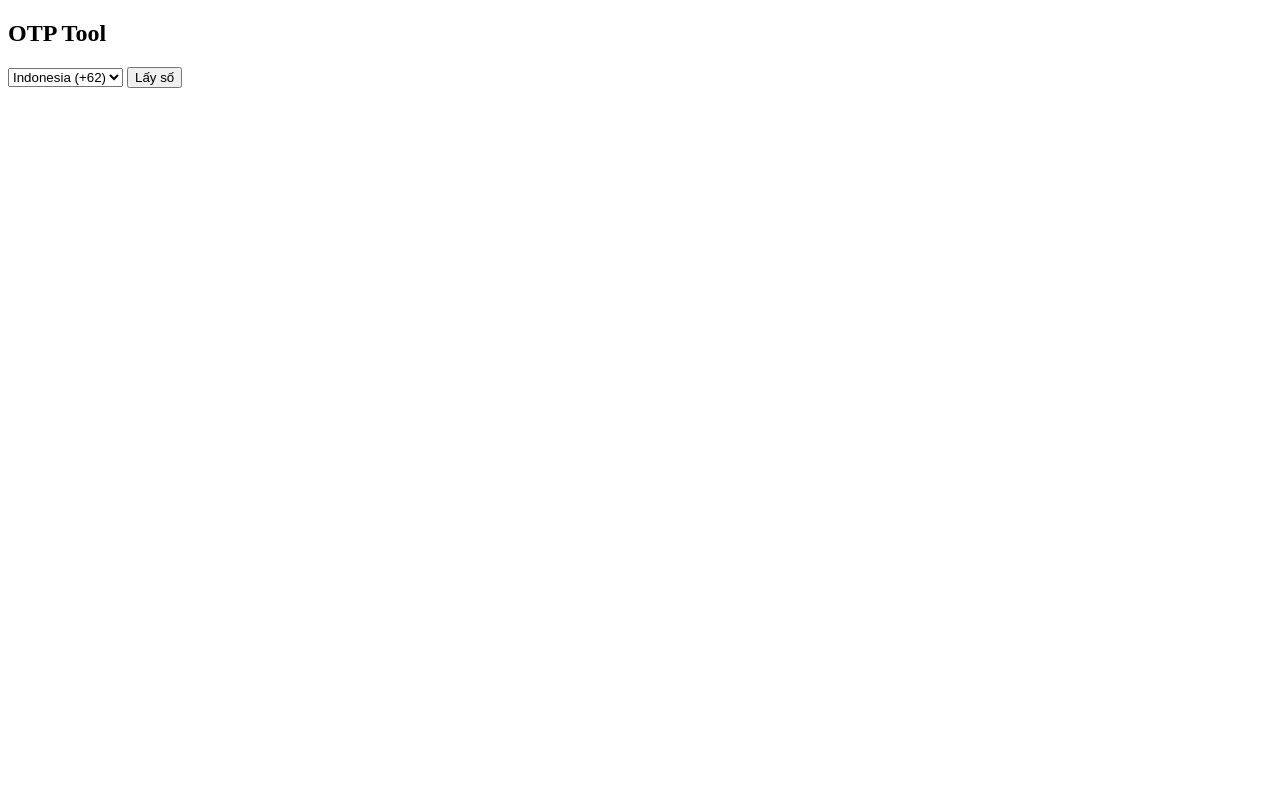
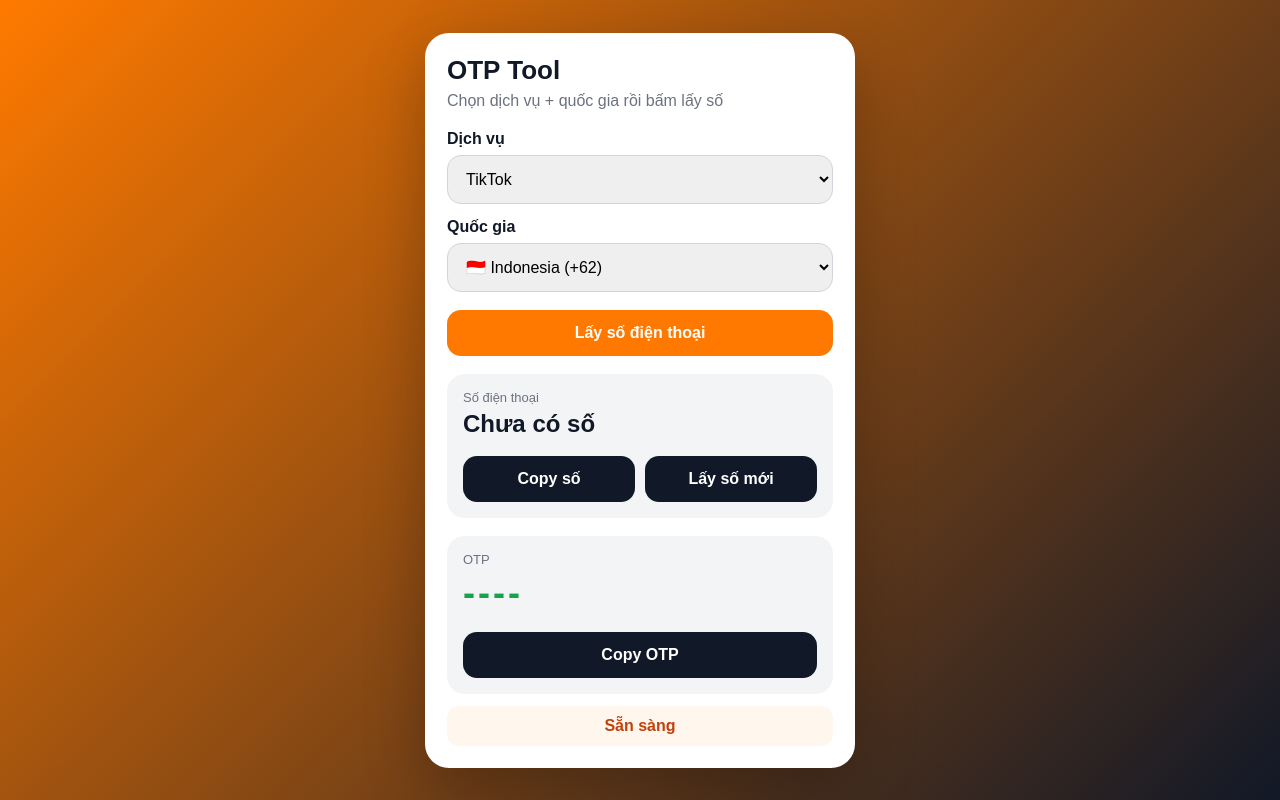
Before and after one commit to quang273/otp-tool, a website: page public/index.html in a window 1280 px wide. Drawn offline with Linux system fonts and the light colour scheme.

Commit message:
Update index.html

```diff
--- a/public/index.html
+++ b/public/index.html
@@ -1,51 +1,225 @@
 <!DOCTYPE html>
-<html>
+<html lang="vi">
 <head>
-  <meta charset="UTF-8">
+  <meta charset="UTF-8" />
+  <meta name="viewport" content="width=device-width, initial-scale=1.0" />
   <title>OTP Tool</title>
+  <style>
+    * { box-sizing: border-box; }
+    body {
+      margin: 0;
+      font-family: Arial, sans-serif;
+      background: linear-gradient(135deg, #ff7a00, #111827);
+      min-height: 100vh;
+      display: flex;
+      justify-content: center;
+      align-items: center;
+      padding: 20px;
+      color: #111827;
+    }
+    .app {
+      width: 100%;
+      max-width: 430px;
+      background: #fff;
+      border-radius: 24px;
+      padding: 22px;
+      box-shadow: 0 20px 60px rgba(0,0,0,.25);
+    }
+    h1 {
+      margin: 0 0 6px;
+      font-size: 26px;
+    }
+    .sub {
+      color: #6b7280;
+      margin-bottom: 20px;
+    }
+    label {
+      display: block;
+      font-weight: bold;
+      margin: 14px 0 7px;
+    }
+    select, button {
+      width: 100%;
+      padding: 14px;
+      border-radius: 14px;
+      font-size: 16px;
+      border: 1px solid #d1d5db;
+    }
+    button {
+      margin-top: 18px;
+      border: none;
+      background: #ff7900;
+      color: white;
+      font-weight: bold;
+      cursor: pointer;
+    }
+    button:disabled {
+      opacity: .6;
+    }
+    .box {
+      margin-top: 18px;
+      padding: 16px;
+      border-radius: 18px;
+      background: #f3f4f6;
+    }
+    .title {
+      color: #6b7280;
+      font-size: 13px;
+      margin-bottom: 5px;
+    }
+    .phone {
+      font-size: 24px;
+      font-weight: bold;
+      word-break: break-all;
+    }
+    .otp {
+      font-size: 36px;
+      font-weight: 900;
+      color: #16a34a;
+      letter-spacing: 3px;
+    }
+    .status {
+      margin-top: 12px;
+      padding: 11px;
+      border-radius: 12px;
+      background: #fff7ed;
+      color: #c2410c;
+      font-weight: bold;
+      text-align: center;
+    }
+    .ok {
+      background: #dcfce7;
+      color: #166534;
+    }
+    .err {
+      background: #fee2e2;
+      color: #991b1b;
+    }
+    .row {
+      display: grid;
+      grid-template-columns: 1fr 1fr;
+      gap: 10px;
+    }
+    .dark {
+      background: #111827;
+    }
+  </style>
 </head>
 <body>
-  <h2>OTP Tool</h2>
+  <div class="app">
+    <h1>OTP Tool</h1>
+    <div class="sub">Chọn dịch vụ + quốc gia rồi bấm lấy số</div>
 
-  <select id="country">
-    <option value="6">Indonesia (+62)</option>
-    <option value="16">UK (+44)</option>
+    <label>Dịch vụ</label>
+    <select id="service">
+      <option value="tt">TikTok</option>
+      <option value="tg">Telegram</option>
+      <option value="wa">WhatsApp</option>
+      <option value="fb">Facebook</option>
+      <option value="go">Google / Gmail</option>
+      <option value="ig">Instagram</option>
     </select>
 
-  <button onclick="getNumber()">Lấy số</button>
+    <label>Quốc gia</label>
+    <select id="country">
+      <option value="6">🇮🇩 Indonesia (+62)</option>
+      <option value="16">🇬🇧 United Kingdom (+44)</option>
+      <option value="52">🇹🇭 Thailand (+66)</option>
+      <option value="36">🇨🇦 Canada (+1)</option>
+    </select>
 
-  <p id="phone"></p>
-  <p id="otp"></p>
+    <button id="rentBtn" onclick="getNumber()">Lấy số điện thoại</button>
+
+    <div class="box">
+      <div class="title">Số điện thoại</div>
+      <div class="phone" id="phone">Chưa có số</div>
+      <div class="row">
+        <button class="dark" onclick="copyText('phone')">Copy số</button>
+        <button class="dark" onclick="getNumber()">Lấy số mới</button>
+      </div>
+    </div>
+
+    <div class="box">
+      <div class="title">OTP</div>
+      <div class="otp" id="otp">----</div>
+      <button class="dark" onclick="copyText('otp')">Copy OTP</button>
+    </div>
+
+    <div id="status" class="status">Sẵn sàng</div>
+  </div>
 
 <script>
-const token = "iphone1";
+const params = new URLSearchParams(window.location.search);
+const token = params.get("token") || "iphone1";
+
 let id = null;
+let timer = null;
+
+function setStatus(text, type = "") {
+  const el = document.getElementById("status");
+  el.className = "status " + type;
+  el.innerText = text;
+}
 
 async function getNumber() {
+  clearTimeout(timer);
+
   const country = document.getElementById("country").value;
+  const service = document.getElementById("service").value;
+  const btn = document.getElementById("rentBtn");
 
+  btn.disabled = true;
+  document.getElementById("phone").innerText = "Đang lấy số...";
+  document.getElementById("otp").innerText = "----";
+  setStatus("Đang thuê số...");
+
+  try {
     const res = await fetch(`/api/rent?token=${token}`, {
       method: "POST",
-    headers: {"Content-Type":"application/json"},
-    body: JSON.stringify({ country })
+      headers: {"Content-Type": "application/json"},
+      body: JSON.stringify({ country, service })
     });
 
     const data = await res.json();
-  document.getElementById("phone").innerText = data.phone;
+
+    if (!data.ok) {
+      document.getElementById("phone").innerText = "Không lấy được số";
+      setStatus(data.error || "Lỗi API", "err");
+      btn.disabled = false;
+      return;
+    }
 
     id = data.id;
+    document.getElementById("phone").innerText = "+" + String(data.phone).replace("+", "");
+    setStatus("Đã có số, đang chờ OTP...");
+    btn.disabled = false;
+
     checkOTP();
+  } catch (e) {
+    setStatus("Lỗi kết nối server", "err");
+    btn.disabled = false;
+  }
 }
 
 async function checkOTP() {
+  if (!id) return;
+
   const res = await fetch(`/api/status?id=${id}&token=${token}`);
   const data = await res.json();
 
   if (data.code) {
     document.getElementById("otp").innerText = data.code;
-  } else {
-    setTimeout(checkOTP, 3000);
+    setStatus("Đã nhận OTP", "ok");
+    return;
   }
+
+  setStatus("Đang chờ OTP...");
+  timer = setTimeout(checkOTP, 4000);
+}
+
+function copyText(id) {
+  const text = document.getElementById(id).innerText;
+  navigator.clipboard.writeText(text);
 }
 </script>
 </body>
```
Lines whose indentation alone changed are shown as unchanged.
